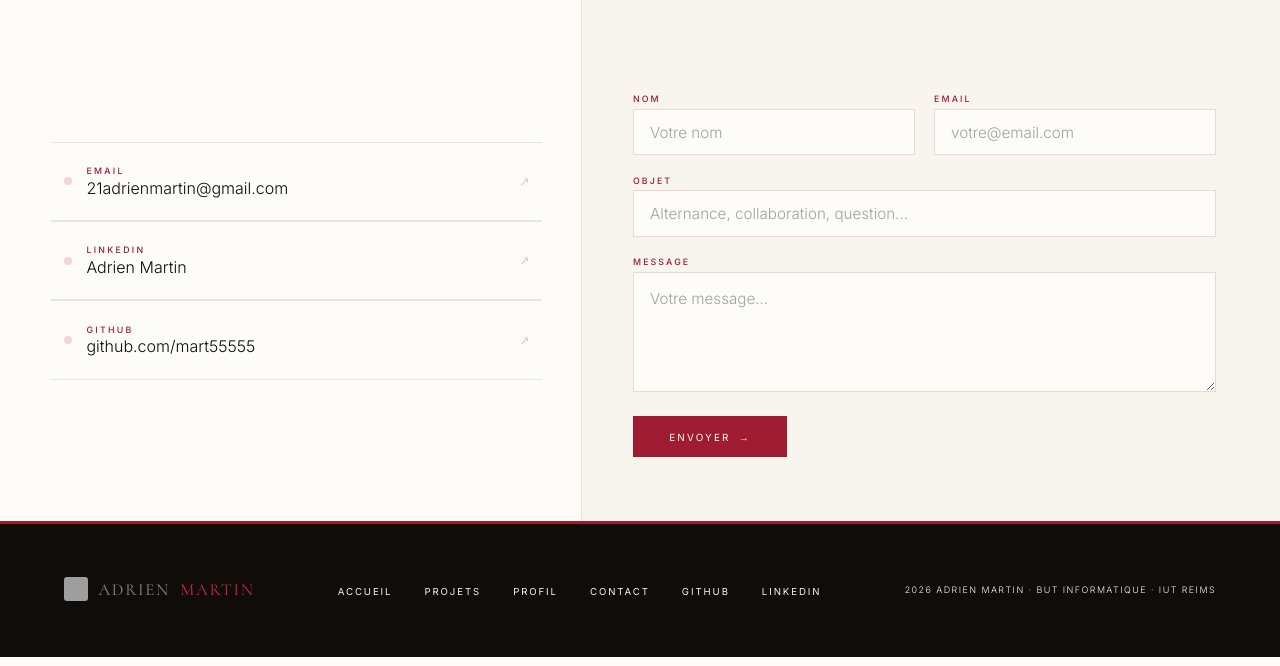
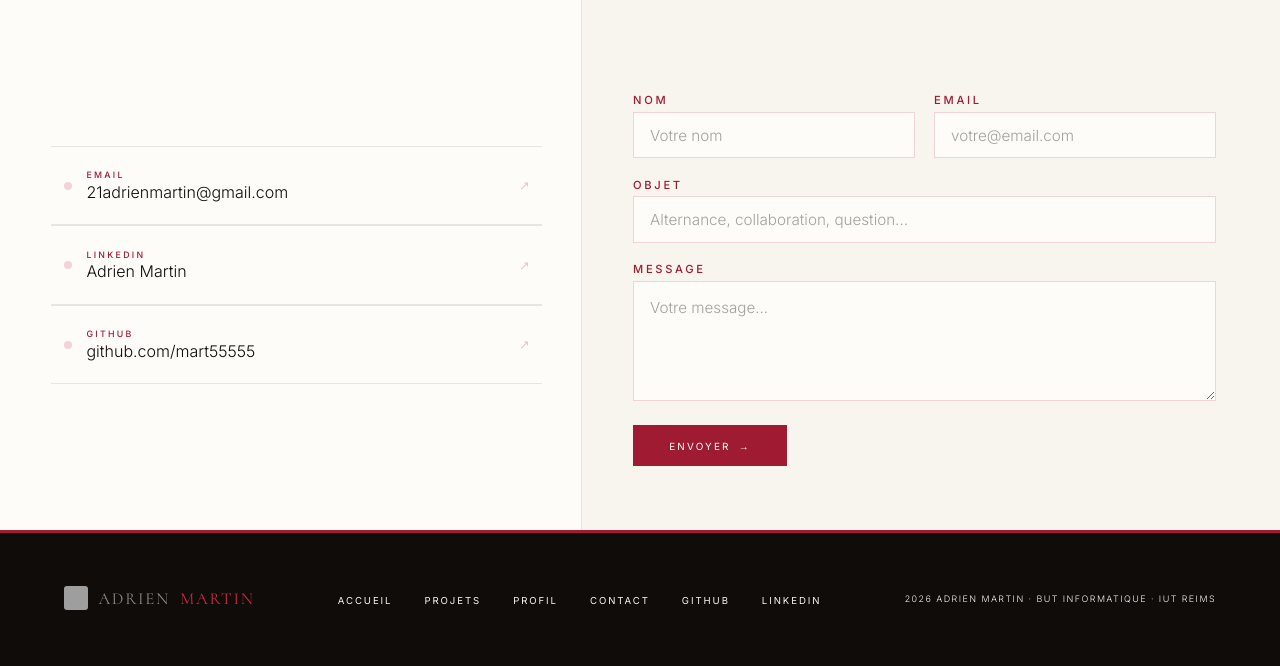
Before and after one commit to mart55555/portfolio, a Flask app: page /contact in a window 1280 px wide. Shown: the part 260-926 px from the top of the page. Run offline with Flask 3, Linux system fonts and the light colour scheme; grey boxes are pictures that could not be loaded.

```diff
--- a/templates/contact.html
+++ b/templates/contact.html
@@ -79,7 +79,7 @@
 .ct-form { display:flex; flex-direction:column; gap:1.2rem; margin-top:1.8rem; }
 .ct-field { display:flex; flex-direction:column; gap:.3rem; }
 .ct-label {
-  font-size:.55rem; font-weight:500; letter-spacing:.24em; text-transform:uppercase;
+  font-size: .70rem; font-weight:500; letter-spacing:.24em; text-transform:uppercase;
   color:var(--bord);
 }
 .ct-input, .ct-textarea {
```
